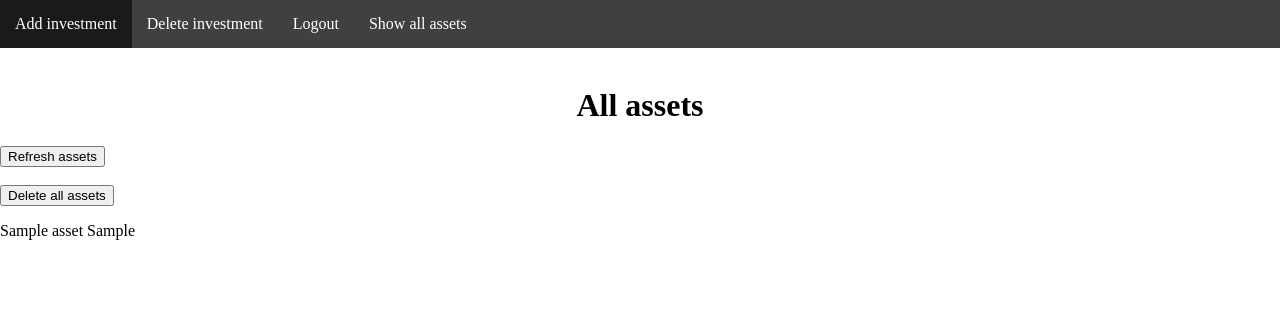
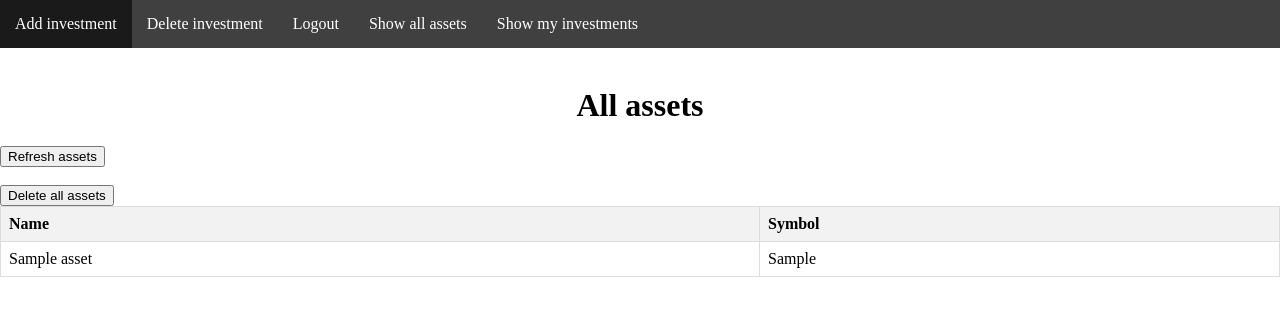
Before and after one commit to jkosxz/portfolio-web-app, a Django app: page /show_all_assets in a window 1280 px wide. Shown: the top 316 px of the page. Run offline with Django 4.2, Linux system fonts and the light colour scheme; a user stored in the database is signed in; tables that the repository leaves empty hold one stand-in row (values such as "Sample post"); parts of the project's set-up code (start-up, migrations or seed data) failed here and were passed over.

Commit message:
html upgrades and new endpoint

```diff
--- a/investments/templates/investments/index.html
+++ b/investments/templates/investments/index.html
@@ -24,6 +24,9 @@
         <li>
             <a class="nav-link" href="{% url 'show_all_assets' %}">Show all assets</a>
         </li>
+        <li>
+            <a class="nav-link" href="{% url 'show_users_investments' %}">Show my investments</a>
+        </li>
       {% else %}
         <li class="nav-item">
           <a class="nav-link" href="{% url 'index' %}">Home</a>
--- a/investments/templates/investments/show_assets.html
+++ b/investments/templates/investments/show_assets.html
@@ -12,9 +12,18 @@
 <form action="/delete_assets">
     <button id="btn_insert_assets" class="button">Delete all assets</button>
 </form>
+<table>
+    <tr>
+        <th>Name</th>
+        <th>Symbol</th>
+    </tr>
     {% for asset in assets %}
-        <p>{{ asset.name }} {{ asset.symbol }}</p>
+        <tr>
+            <td>{{ asset.name }}</td>
+            <td>{{ asset.symbol }}</td>
+        </tr>
     {% endfor %}
+</table>
 </div>
 {% else %}
     <br> You must be logged in
--- a/investments/urls.py
+++ b/investments/urls.py
@@ -6,6 +6,7 @@ urlpatterns = [
     path('add_investment', views.add_investment, name='add_investment'),
     path('del_investment', views.del_investment, name='del_investment'),
     path('show_all_assets', views.show_all_assets, name='show_all_assets'),
+    path('show_users_investments', views.show_users_investments, name='show_users_investments'),
     path('insert_assets', views.insert_assets),
     path('delete_assets', views.delete_assets)
 ]
--- a/investments/views.py
+++ b/investments/views.py
@@ -62,3 +62,9 @@ def show_all_assets(request):
     assets = Asset.objects.all()
 
     return render(request, 'investments/show_assets.html', {'assets': assets})
+
+
+def show_users_investments(request):
+    investments = Investment.objects.filter(username=request.user.username)
+
+    return render(request, 'investments/show_users_investments.html', {'investments': investments})
--- a/static/style.css
+++ b/static/style.css
@@ -28,3 +28,23 @@ h1{
 .navbar li{
     float: left;
 }
+
+table {
+    width: 100%;
+    border-collapse: collapse;
+    margin-bottom: 20px;
+}
+
+th, td {
+    border: 1px solid #ddd;
+    padding: 8px;
+    text-align: left;
+}
+
+th {
+    background-color: #f2f2f2;
+}
+
+tr:hover {
+    background-color: #f5f5f5;
+}
```
Also changed, not shown: investments/templates/investments/show_users_investments.html (added, +39 -0 lines).
